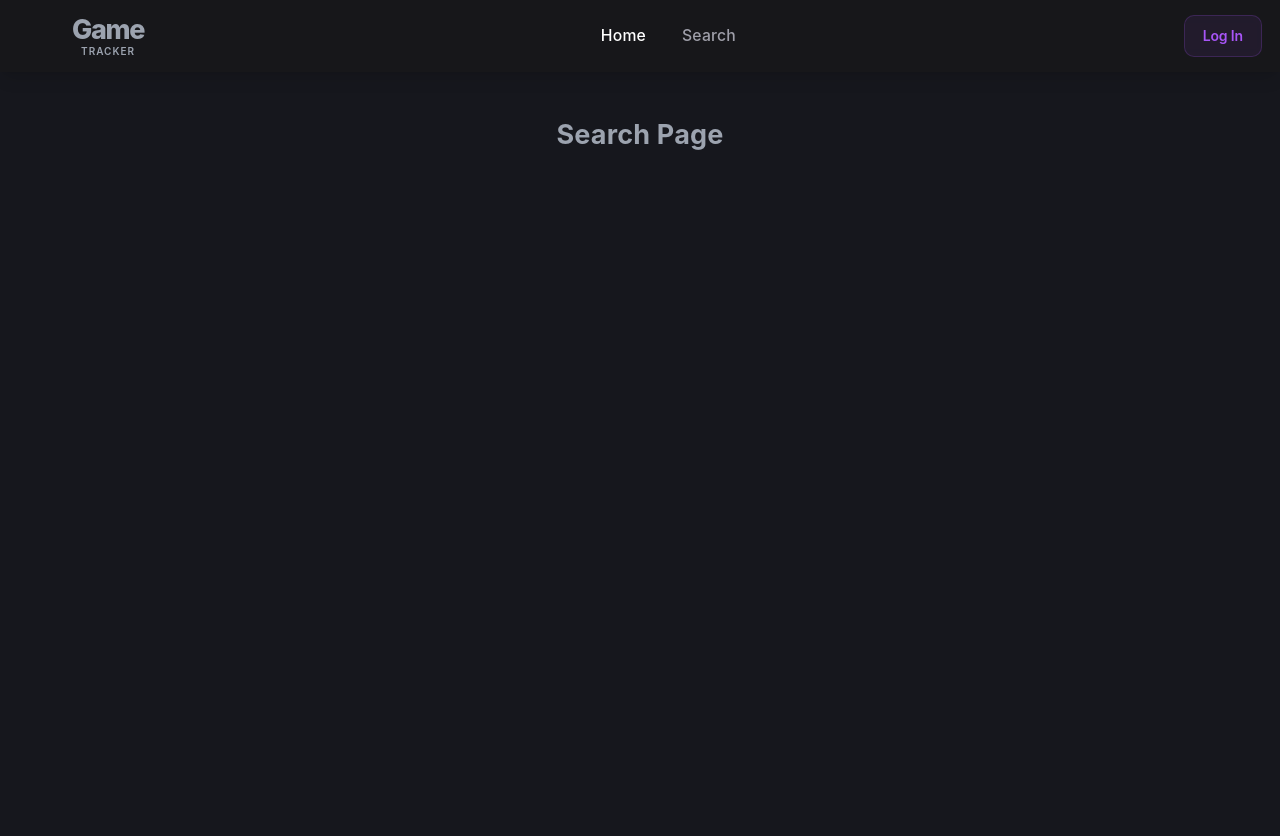
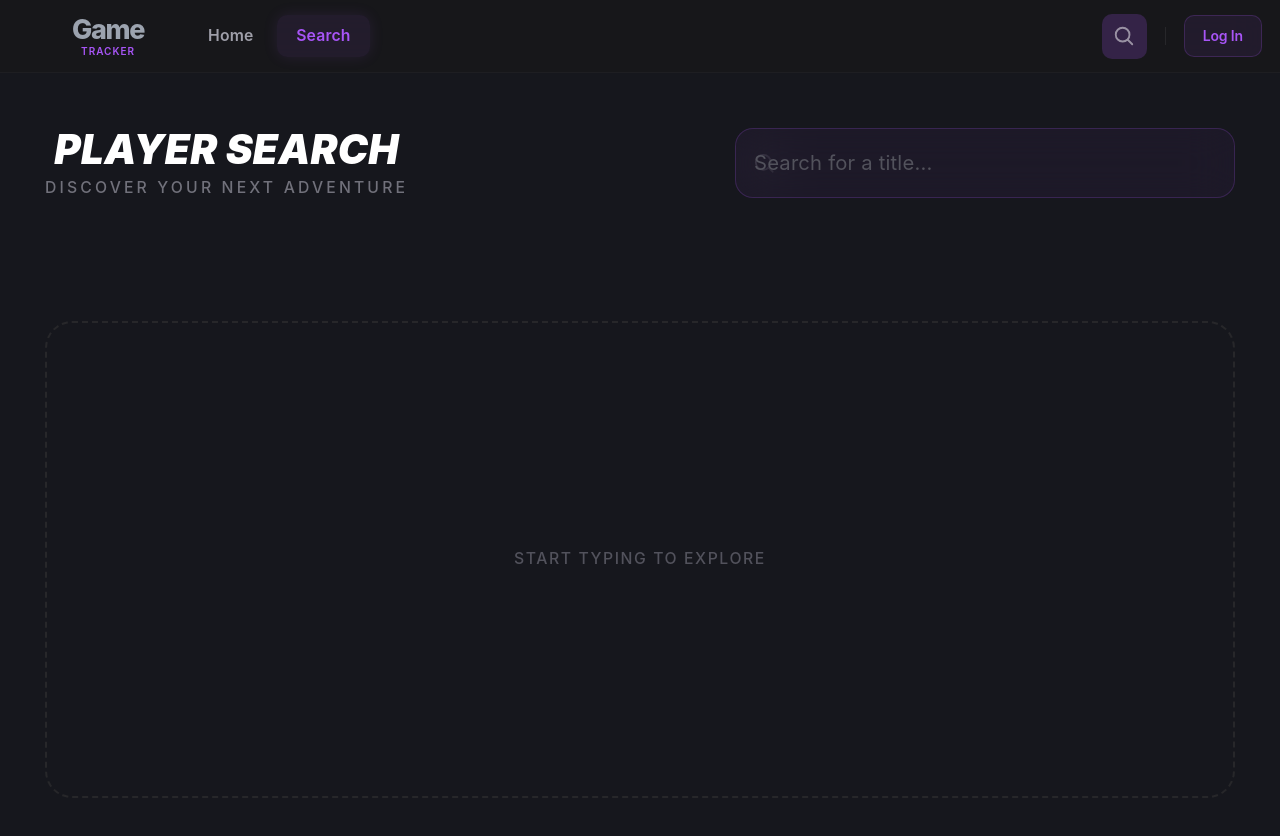
Before and after one commit to W3ndig0u0/GameBacklog-Tracker, a React (Vite) app in the folder frontend/: page /search in a window 1280 px wide. Shown: the top 836 px of the page. Before the commit the page ends 800 px from the top, so only its background shows below. Built offline with nearby package versions, Linux system fonts and the light colour scheme; no server answers.

Commit message:
add: search page and styling on title

```diff
--- a/frontend/package.json
+++ b/frontend/package.json
@@ -15,6 +15,7 @@
     "@tanstack/react-query": "^5.99.2",
     "@tanstack/react-router": "^1.168.23",
     "axios": "^1.15.2",
+    "lucide-react": "^1.11.0",
     "react": "^19.2.4",
     "react-dom": "^19.2.4",
     "react-toastify": "^11.1.0",
--- a/frontend/src/assets/Logo.tsx
+++ b/frontend/src/assets/Logo.tsx
@@ -20,7 +20,7 @@ export default function Logo() {
         <span className="text-2xl font-extrabold text-text-h tracking-tighter leading-none group-hover:text-accent transition-colors duration-300">
           Game
         </span>
-        <span className="text-[10px] font-semibold text-text tracking-widest leading-none uppercase">
+        <span className="text-[10px] font-semibold text-[#a855f7] text-text tracking-widest leading-none uppercase">
           Tracker
         </span>
       </div>
--- a/frontend/src/components/Header.tsx
+++ b/frontend/src/components/Header.tsx
@@ -1,55 +1,105 @@
 import { useAuth0 } from "@auth0/auth0-react";
+import { Link } from "@tanstack/react-router";
 import Logo from "../assets/Logo";
+import SearchIcon from "../assets/search.svg";
 import LoginButton from "./Login";
 import LogoutButton from "./Logout";
 
 export default function Header() {
   const { isAuthenticated, user } = useAuth0();
 
+  const linkBase =
+    "transition-all duration-200 cubic-bezier(0.4, 0, 0.2, 1) text-sm font-semibold py-2 px-4 rounded-[10px] border border-transparent";
+
+  const activeStyles = {
+    className: `${linkBase} text-[#a855f7] bg-[#a855f7]/[0.08] border-[#a855f7]/20 shadow-[0_0_15px_rgba(168,85,247,0.1)]`,
+  };
+
+  const inactiveStyles = {
+    className: `${linkBase} text-zinc-400 hover:text-[#9333ea] hover:bg-[#a855f7]/[0.15] hover:border-[#a855f7]/40`,
+  };
+
   return (
-    <header className="sticky top-0 z-50 w-full transition-all bg-zinc-900/90 backdrop-blur-md shadow-lg">
+    <header className="sticky top-0 z-50 w-full bg-zinc-900/80 backdrop-blur-xl border-b border-zinc-800/50">
       <div className="max-w-7xl mx-auto px-4 h-16 flex items-center justify-between">
-        <div className="flex items-center gap-2 cursor-pointer">
-          <a href="/">
+        <div className="flex items-center gap-8">
+          <Link
+            to="/"
+            className="flex items-center hover:opacity-80 transition-opacity"
+          >
             <Logo />
-          </a>
-        </div>
+          </Link>
 
-        <nav className="hidden md:flex items-center gap-8 text-sm font-medium text-zinc-400">
-          <a
-            href="/"
-            className="text-white hover:text-purple-400 transition-colors"
+          <nav className="hidden md:flex items-center gap-1">
+            <Link
+              to="/"
+              activeProps={activeStyles}
+              inactiveProps={inactiveStyles}
             >
               Home
-          </a>
+            </Link>
 
-          <span className="hover:text-purple-400 transition-colors cursor-pointer">
-            Search
-          </span>
             {isAuthenticated && (
               <>
-              <a
-                href="/collection"
-                className="hover:text-purple-400 transition-colors"
+                <Link
+                  to="/library"
+                  activeProps={activeStyles}
+                  inactiveProps={inactiveStyles}
                 >
-                Collection
-              </a>
+                  Library
+                </Link>
+                <Link
+                  to="/collection"
+                  activeProps={activeStyles}
+                  inactiveProps={inactiveStyles}
+                >
+                  Collections
+                </Link>
               </>
             )}
+
+            <Link
+              to="/search"
+              activeProps={activeStyles}
+              inactiveProps={inactiveStyles}
+            >
+              Search
+            </Link>
           </nav>
+        </div>
+        <div className="flex items-center gap-2">
+          <Link
+            to="/search"
+            className="p-2.5 rounded-[10px] transition-all duration-200 hover:bg-[#a855f7]/10 group"
+            activeProps={{ className: "bg-[#a855f7]/20 p-2.5 rounded-[10px]" }}
+          >
+            <img
+              src={SearchIcon}
+              alt="Search"
+              className="w-5 h-5 opacity-50 group-hover:opacity-100 transition-opacity invert"
+            />
+          </Link>
 
-        <div className="flex items-center gap-4">
+          <div className="h-4 w-[1px] bg-zinc-800 mx-2" />
+
           {isAuthenticated ? (
             <div className="flex items-center gap-4">
-              {user?.picture && (
-                <a href="/profile" className="block group">
+              <Link
+                to="/profile"
+                activeProps={{
+                  className:
+                    "ring-2 ring-[#a855f7] ring-offset-2 ring-offset-zinc-900 rounded-full transition-all scale-105",
+                }}
+                inactiveProps={{
+                  className: "p-[2px] hover:scale-105 transition-transform",
+                }}
+              >
                 <img
-                    src={user.picture}
-                    alt={user.name}
-                    className="w-8 h-8 rounded-full border-2 border-accent-border shadow-custom transition-all duration-300 ease-in-out hover:scale-110 hover:border-accent hover:shadow-accent-glow cursor-pointer"
+                  src={user?.picture}
+                  alt={user?.name}
+                  className="w-8 h-8 rounded-full border border-zinc-700 object-cover"
                 />
-                </a>
-              )}
+              </Link>
               <LogoutButton />
             </div>
           ) : (
--- a/frontend/src/components/Search.tsx
+++ b/frontend/src/components/Search.tsx
@@ -1,56 +1,113 @@
-import { useState } from "react";
+import { useAuth0 } from "@auth0/auth0-react";
+import { AlertCircle, Loader2, Search as SearchIcon } from "lucide-react";
+import { useDeferredValue, useEffect, useRef, useState } from "react";
 import GameSection from "../components/games/GameSection";
 import { useSearchGames } from "../hooks/useSearchGames";
 
 export default function Search() {
   const [query, setQuery] = useState("");
-  const { data, isLoading, isError } = useSearchGames(query);
+  const deferredQuery = useDeferredValue(query);
+  const { user } = useAuth0();
+  const { data, isLoading, isError } = useSearchGames(deferredQuery);
+  const inputRef = useRef<HTMLInputElement>(null);
+  useEffect(() => {
+    const handleKeyDown = (e: KeyboardEvent) => {
+      if ((e.metaKey || e.ctrlKey) && e.key === "k") {
+        e.preventDefault();
+        inputRef.current?.focus();
+      }
+    };
+    window.addEventListener("keydown", handleKeyDown);
+    return () => window.removeEventListener("keydown", handleKeyDown);
+  }, []);
 
   return (
-    <div className="p-4 md:p-10 max-w-7xl mx-auto">
-      <h3 className="text-white text-2xl md:text-4xl font-black uppercase italic tracking-tighter mb-6 md:mb-10">
-        Search Games
+    <div className="min-h-screen bg-transparent px-4 py-8 md:px-10 lg:py-12">
+      <div className="max-w-7xl mx-auto">
+        <div className="flex flex-col md:flex-row md:items-center justify-between gap-8 mb-12">
+          <div className="space-y-1">
+            <h3 className="text-white md:text-4xl font-black uppercase italic">
+              {user?.given_name || user?.name || "Player"} Search
             </h3>
+            <p className="text-zinc-500 text-sm font-medium uppercase tracking-[0.2em]">
+              Discover your next adventure
+            </p>
+          </div>
 
-      <div className="relative mb-10">
+          <div className="relative group w-full md:w-auto">
+            <div className="absolute inset-y-0 left-4 flex items-center pointer-events-none">
+              <SearchIcon className="w-5 h-5 text-zinc-500 group-focus-within:text-[#a855f7] transition-colors" />
+            </div>
+
             <input
+              ref={inputRef}
               value={query}
               onChange={(e) => setQuery(e.target.value)}
-          placeholder="Search for a game..."
+              placeholder="Search for a title..."
               className="
-            w-full md:w-96
-            p-4
-            rounded-xl
-            bg-zinc-900/50
-            border border-white/5
-            text-white
+                w-full md:w-[400px] lg:w-[500px]
+                py-4 pl-4 pr-16
+                rounded-2xl
+                bg-[#a855f7]/[0.05]
+                border border-[#a855f7]/20
+                text-white text-lg
                 outline-none
-            focus:border-accent/50
-            transition-all
-            backdrop-blur-md
+                focus:bg-[#a855f7]/[0.1]
+                focus:border-[#a855f7]/60
+                focus:shadow-[0_0_30px_rgba(168,85,247,0.15)]
+                transition-all duration-300
+                backdrop-blur-xl
                 placeholder:text-zinc-600
               "
             />
           </div>
+        </div>
 
-      <div className="min-h-[2rem]">
+        <div className="mb-8 flex items-center gap-4 min-h-[32px]">
           {isLoading && query && (
-          <p className="text-accent animate-pulse font-bold uppercase text-xs tracking-widest">
-            Searching...
-          </p>
+            <div className="flex items-center gap-2 text-[#a855f7] font-medium text-sm animate-pulse">
+              <Loader2 className="w-4 h-4 animate-spin" />
+              Searching database...
+            </div>
           )}
+
           {isError && (
-          <p className="text-red-500 font-bold uppercase text-xs">
-            Error loading games
-          </p>
+            <div className="flex items-center gap-2 text-red-400 bg-red-400/10 px-4 py-2 rounded-xl border border-red-400/20 text-xs font-bold uppercase tracking-wider">
+              <AlertCircle className="w-4 h-4" />
+              API connection failed
+            </div>
           )}
         </div>
 
-      {data && (
-        <div className="mt-4">
-          <GameSection title="Results" data={data} />
+        <div className="relative">
+          {data && data.length > 0 ? (
+            <div className="animate-in fade-in slide-in-from-bottom-8 duration-500 ease-out">
+              <GameSection
+                title={query ? `Results for "${query}"` : "Trending"}
+                data={data}
+              />
+            </div>
+          ) : query && !isLoading ? (
+            <div className="flex flex-col items-center justify-center py-32 text-center animate-in fade-in zoom-in-95 duration-500">
+              <div className="w-20 h-20 bg-[#a855f7]/10 rounded-full flex items-center justify-center mb-6 border border-[#a855f7]/20">
+                <SearchIcon className="w-10 h-10 text-zinc-700" />
+              </div>
+              <h4 className="text-white text-xl font-bold mb-2">
+                No matches found
+              </h4>
+              <p className="text-zinc-500 max-w-xs mx-auto">
+                We couldn't find any games matching "{query}".
+              </p>
+            </div>
+          ) : (
+            <div className="border-2 border-dashed border-zinc-800 rounded-3xl py-50 flex flex-col items-center justify-center">
+              <p className="text-zinc-600 font-medium tracking-widest uppercase text-sm">
+                Start typing to explore
+              </p>
             </div>
           )}
         </div>
+      </div>
+    </div>
   );
 }
--- a/frontend/src/pages/CollectionPage.tsx
+++ b/frontend/src/pages/CollectionPage.tsx
@@ -25,9 +25,9 @@ export const CollectionPage = () => {
             <GameCardWrapper igdbId={item.igdbId.toString()} />
             <p>Status: {item.status}</p>
             <p>Review: {item.reviewNotes}</p>
-            <p>Rating: {item.userRating}</p>
+            <p>Status: {item.status}</p>
             <p>Favorite: {item.isFavorite ? "Yes" : "No"}</p>
-            <p>Added: {item.addedAt}</p>
+            <p>Added: {item.addedAt.slice(0, 10)}</p>
           </div>
         ))}
       </div>
--- a/frontend/src/pages/HomePage.tsx
+++ b/frontend/src/pages/HomePage.tsx
@@ -1,6 +1,5 @@
 import { useAuth0 } from "@auth0/auth0-react";
 import GameSection from "../components/games/GameSection";
-import Search from "../components/Search";
 import { usePopularGames } from "../hooks/usePopularGames";
 import { useTopRatedGames } from "../hooks/useTopRatedGames";
 import { useTrendingGames } from "../hooks/useTrendingGames";
@@ -44,10 +43,6 @@ export default function HomePage() {
 
   return (
     <div>
-      <section className="px-4">
-        <Search />
-      </section>
-
       <section className="space-y-8 pl-4">
         <GameSection title="Trending Now" data={trending.data} />
         <GameSection title="Popular Releases" data={popular.data} />
--- a/frontend/src/router.tsx
+++ b/frontend/src/router.tsx
@@ -5,6 +5,7 @@ import {
   Outlet,
 } from "@tanstack/react-router";
 import Header from "./components/Header";
+import Search from "./components/Search";
 import { CollectionPage } from "./pages/CollectionPage";
 import GamePage from "./pages/GamePage/index";
 import HomePage from "./pages/HomePage";
@@ -15,6 +16,13 @@ const rootRoute = createRootRoute({
     <div className="min-h-screen bg-bg text-text font-sans">
       <Header />
       <Outlet />
+    </div>
+  ),
+  notFoundComponent: () => (
+    <div className="min-h-screen flex items-center justify-center text-[#a855f7]">
+      <span className="animate-pulse text-xl font-semibold">
+        404 - Page Not Found
+      </span>
     </div>
   ),
 });
@@ -28,9 +36,7 @@ const indexRoute = createRoute({
 const searchRoute = createRoute({
   getParentRoute: () => rootRoute,
   path: "/search",
-  component: () => (
-    <div className="p-10 text-text-h text-2xl font-bold">Search Page</div>
-  ),
+  component: () => <Search />,
 });
 
 const collectionRoute = createRoute({
```
Also changed, not shown: frontend/src/components/games/GameSection.tsx (+16 -3 lines), 1 other file (tests, documents, lock files or other folders). Lines whose indentation alone changed are shown as unchanged.
